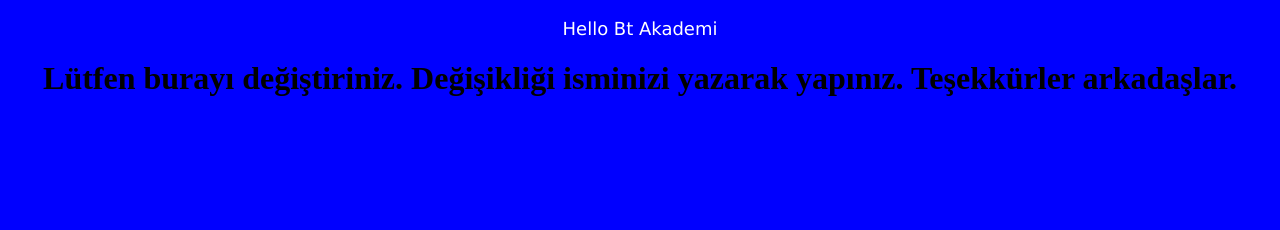
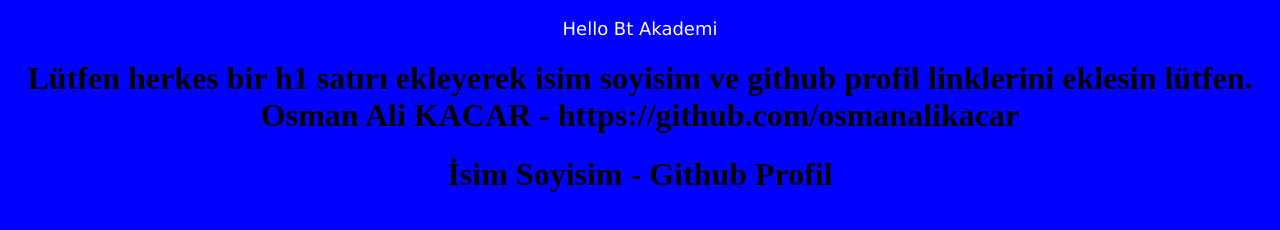
Before and after one commit to eliff1998/BT-Akademi, a plain HTML site: page index.html in a window 1280 px wide. Drawn offline with Linux system fonts and the light colour scheme.

Commit message:
Update index.html
Değişikliklerinizi bekliyorum iyi çalışmalar.

Co-Authored-By: Derya Uludağ <77250895+dheriau@users.noreply.github.com>

```diff
--- a/index.html
+++ b/index.html
@@ -22,6 +22,9 @@
 </head>
 <body bgcolor="blue">
     <p>Hello Bt Akademi</p>
-    <h1>Lütfen burayı değiştiriniz. Değişikliği isminizi yazarak yapınız. Teşekkürler arkadaşlar.</h1>
+    <h1>Lütfen herkes bir h1 satırı ekleyerek isim soyisim ve github profil linklerini eklesin lütfen.
+        <br>Osman Ali KACAR - https://github.com/osmanalikacar
+    </h1>
+    <h1>İsim Soyisim - Github Profil</h1>
 </body>
 </html>
```
